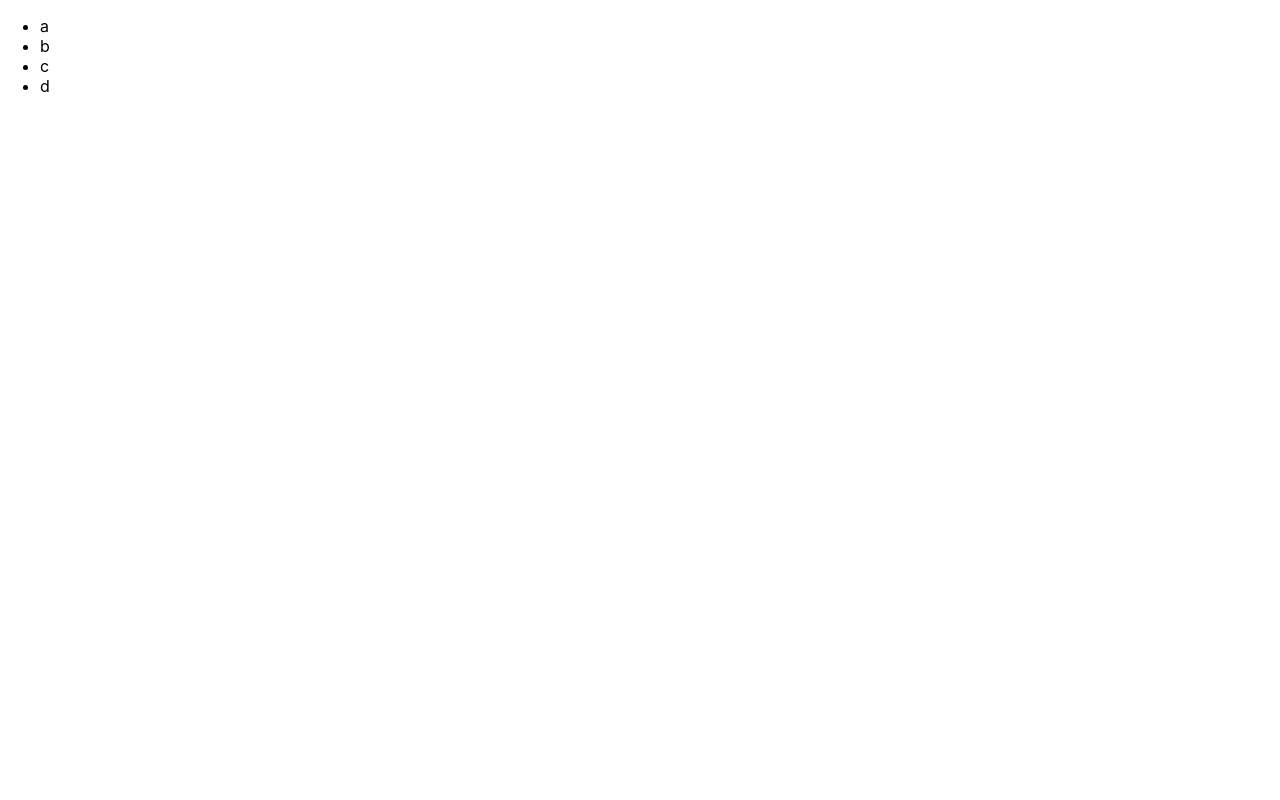
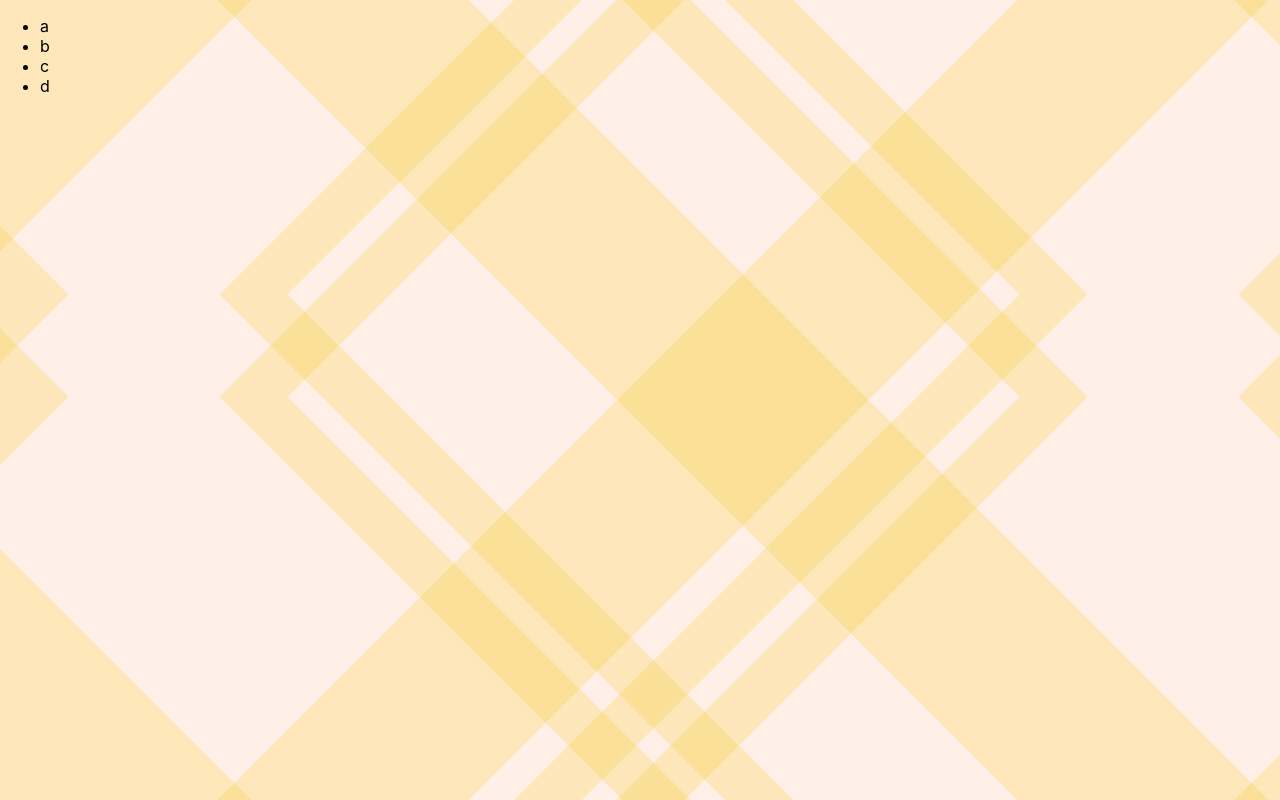
Before and after one commit to chocolamint/MilkyMillionaireReact, a React (Create React App) app in the folder milky-millionaire/: page / in a window 1280 px wide. Built offline with nearby package versions, Linux system fonts and the light colour scheme.

Commit message:
背景を表示する

```diff
--- a/milky-millionaire/src/index.css
+++ b/milky-millionaire/src/index.css
@@ -1,13 +1,18 @@
-body {
-  margin: 0;
-  font-family: -apple-system, BlinkMacSystemFont, 'Segoe UI', 'Roboto', 'Oxygen',
-    'Ubuntu', 'Cantarell', 'Fira Sans', 'Droid Sans', 'Helvetica Neue',
-    sans-serif;
-  -webkit-font-smoothing: antialiased;
-  -moz-osx-font-smoothing: grayscale;
-}
+   html,
+   body {
+       margin: 0;
+       padding: 0;
+       min-height: 100%;
+   }
 
-code {
-  font-family: source-code-pro, Menlo, Monaco, Consolas, 'Courier New',
-    monospace;
-}
+   body {
+       background-color: hsl(23, 100%, 95%);
+       background-image: repeating-linear-gradient(45deg, hsla(48, 90%, 50%, 0.2), hsla(48, 90%, 50%, 0.2) 13.9vw, transparent 0, transparent 56.2vw),
+           repeating-linear-gradient(45deg, hsla(48, 90%, 50%, 0.2), hsla(48, 90%, 50%, 0.2) 3.8vw, transparent 0, transparent 56.3vw),
+           repeating-linear-gradient(45deg, hsla(48, 90%, 50%, 0.2), hsla(48, 90%, 50%, 0.2) 3.8vw, transparent 0, transparent 56.3vw),
+           repeating-linear-gradient(135deg, hsla(48, 90%, 50%, 0.2), hsla(48, 90%, 50%, 0.2) 13.9vw, transparent 0, transparent 56.2vw),
+           repeating-linear-gradient(135deg, hsla(48, 90%, 50%, 0.2), hsla(48, 90%, 50%, 0.2) 3.8vw, transparent 0, transparent 56.3vw),
+           repeating-linear-gradient(135deg, hsla(48, 90%, 50%, 0.2), hsla(48, 90%, 50%, 0.2) 3.8vw, transparent 0, transparent 56.3vw);
+       background-position: 0 0, 0 23vw, 0 31vw, 0 0, 0 23vw, 0 31vw;
+       font-family: -apple-system, 'Hiragino Kaku Gothic ProN', sans-serif;
+   }
```
